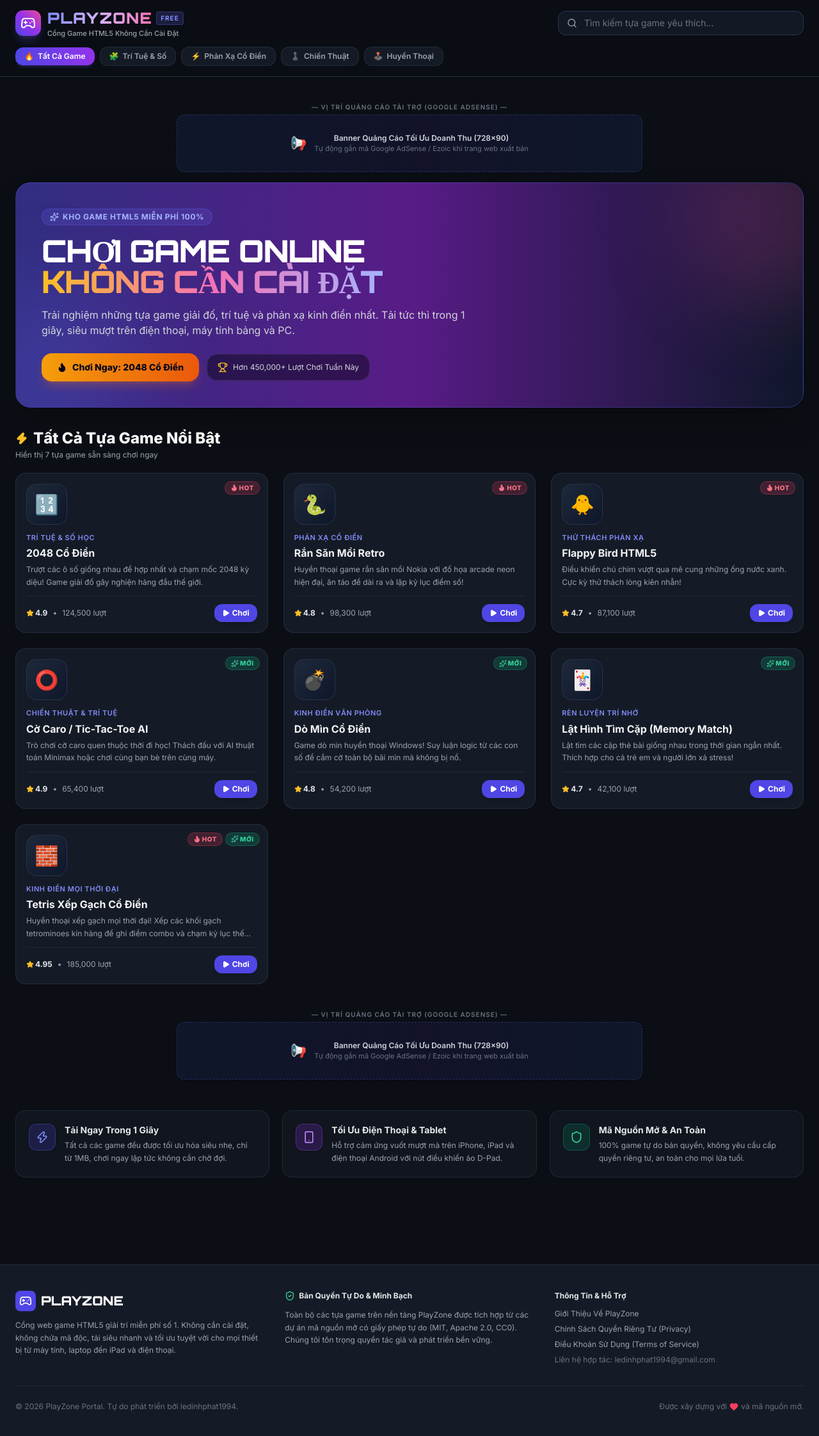
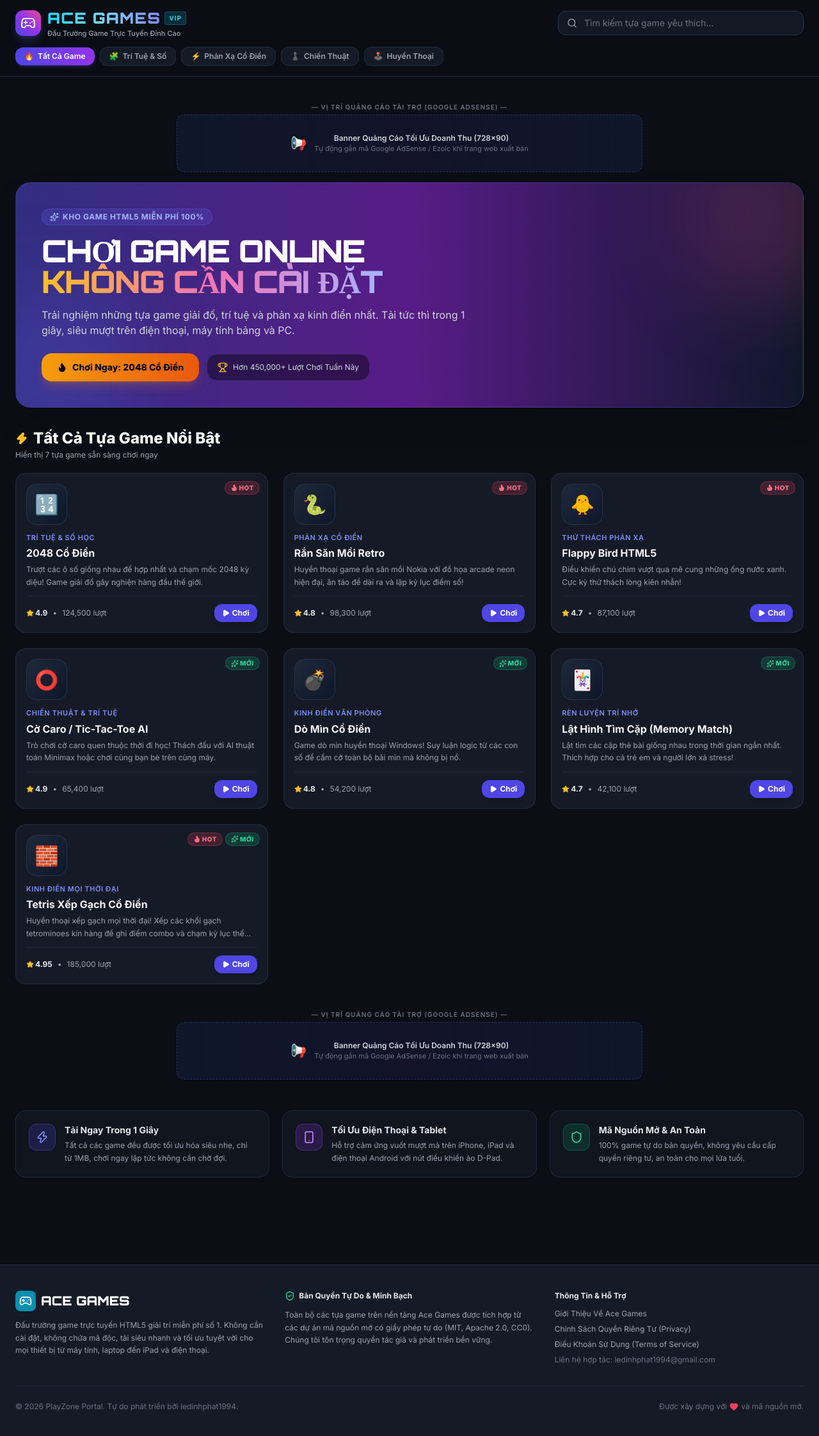
Before and after one commit to ledinhphat1994-rgb/ace-games, a React (Vite) app: page / in a window 1280 px wide. Shown: the whole page at 64% size. Built offline with nearby package versions, Linux system fonts and the light colour scheme.

Commit message:
feat: rebrand to Ace Games, update metadata and SEO

```diff
--- a/package.json
+++ b/package.json
@@ -1,5 +1,5 @@
 {
-  "name": "playzone-game-portal",
+  "name": "ace-games",
   "private": true,
   "version": "0.0.0",
   "type": "module",
--- a/src/components/Footer.tsx
+++ b/src/components/Footer.tsx
@@ -9,13 +9,13 @@ export const Footer: React.FC = () => {
           {/* Brand Col */}
           <div>
             <div className="flex items-center gap-2 mb-3">
-              <div className="w-8 h-8 rounded-lg bg-indigo-600 flex items-center justify-center text-white">
+              <div className="w-8 h-8 rounded-lg bg-cyan-600 flex items-center justify-center text-white">
                 <Gamepad2 className="w-5 h-5" />
               </div>
-              <span className="text-xl font-black text-white font-['Orbitron']">PLAYZONE</span>
+              <span className="text-xl font-black text-white font-['Orbitron']">ACE GAMES</span>
             </div>
             <p className="text-gray-400 leading-relaxed">
-              Cổng web game HTML5 giải trí miễn phí số 1. Không cần cài đặt, không chứa mã độc, tải siêu nhanh và tối ưu tuyệt vời cho mọi thiết bị từ máy tính, laptop đến iPad và điện thoại.
+              Đấu trường game trực tuyến HTML5 giải trí miễn phí số 1. Không cần cài đặt, không chứa mã độc, tải siêu nhanh và tối ưu tuyệt vời cho mọi thiết bị từ máy tính, laptop đến iPad và điện thoại.
             </p>
           </div>
 
@@ -26,7 +26,7 @@ export const Footer: React.FC = () => {
               <span>Bản Quyền Tự Do & Minh Bạch</span>
             </div>
             <p className="text-gray-400 leading-relaxed">
-              Toàn bộ các tựa game trên nền tảng PlayZone được tích hợp từ các dự án mã nguồn mở có giấy phép tự do (MIT, Apache 2.0, CC0). Chúng tôi tôn trọng quyền tác giả và phát triển bền vững.
+              Toàn bộ các tựa game trên nền tảng Ace Games được tích hợp từ các dự án mã nguồn mở có giấy phép tự do (MIT, Apache 2.0, CC0). Chúng tôi tôn trọng quyền tác giả và phát triển bền vững.
             </p>
           </div>
 
@@ -35,7 +35,7 @@ export const Footer: React.FC = () => {
             <span className="text-gray-200 font-bold block mb-3">Thông Tin & Hỗ Trợ</span>
             <ul className="space-y-2">
               <li>
-                <a href="#about" className="hover:text-indigo-400 transition">Giới Thiệu Về PlayZone</a>
+                <a href="#about" className="hover:text-cyan-400 transition">Giới Thiệu Về Ace Games</a>
               </li>
               <li>
                 <a href="#privacy" className="hover:text-indigo-400 transition">Chính Sách Quyền Riêng Tư (Privacy)</a>
--- a/src/components/Header.tsx
+++ b/src/components/Header.tsx
@@ -35,14 +35,14 @@ export const Header: React.FC<HeaderProps> = ({
             </div>
             <div>
               <div className="flex items-center gap-1.5">
-                <span className="text-2xl font-black tracking-wider text-transparent bg-clip-text bg-gradient-to-r from-indigo-400 via-purple-300 to-pink-400 font-['Orbitron']">
-                  PLAYZONE
+                <span className="text-2xl font-black tracking-wider text-transparent bg-clip-text bg-gradient-to-r from-cyan-400 via-sky-300 to-indigo-400 font-['Orbitron']">
+                  ACE GAMES
                 </span>
-                <span className="text-[10px] uppercase font-bold tracking-widest bg-indigo-500/20 text-indigo-400 border border-indigo-500/30 px-1.5 py-0.5 rounded">
-                  Free
+                <span className="text-[10px] uppercase font-bold tracking-widest bg-cyan-500/20 text-cyan-400 border border-cyan-500/30 px-1.5 py-0.5 rounded">
+                  VIP
                 </span>
               </div>
-              <p className="text-[11px] text-gray-400 font-medium">Cổng Game HTML5 Không Cần Cài Đặt</p>
+              <p className="text-[11px] text-gray-400 font-medium">Đấu Trường Game Trực Tuyến Đỉnh Cao</p>
             </div>
           </div>
 
--- a/src/games/Game2048.tsx
+++ b/src/games/Game2048.tsx
@@ -8,7 +8,7 @@ export const Game2048: React.FC = () => {
   const [board, setBoard] = useState<Board>(createEmptyBoard());
   const [score, setScore] = useState<number>(0);
   const [bestScore, setBestScore] = useState<number>(() => {
-    return parseInt(localStorage.getItem('playzone_2048_best') || '0', 10);
+    return parseInt(localStorage.getItem('acegames_2048_best') || '0', 10);
   });
   const [history, setHistory] = useState<{ board: Board; score: number } | null>(null);
   const [won, setWon] = useState<boolean>(false);
@@ -139,7 +139,7 @@ export const Game2048: React.FC = () => {
 
       if (nextScore > bestScore) {
         setBestScore(nextScore);
-        localStorage.setItem('playzone_2048_best', nextScore.toString());
+        localStorage.setItem('acegames_2048_best', nextScore.toString());
       }
 
       if (checkGameOver(boardWithNewTile)) {
--- a/src/games/GameCaro.tsx
+++ b/src/games/GameCaro.tsx
@@ -13,7 +13,7 @@ export const GameCaro: React.FC = () => {
   const [winnerInfo, setWinnerInfo] = useState<{ winner: Player | 'DRAW'; line?: number[] } | null>(null);
 
   const [stats, setStats] = useState<{ win: number; loss: number; draw: number }>(() => {
-    const saved = localStorage.getItem('playzone_caro_stats');
+    const saved = localStorage.getItem('acegames_caro_stats');
     return saved ? JSON.parse(saved) : { win: 0, loss: 0, draw: 0 };
   });
 
@@ -181,7 +181,7 @@ export const GameCaro: React.FC = () => {
       } else {
         updated.draw += 1;
       }
-      localStorage.setItem('playzone_caro_stats', JSON.stringify(updated));
+      localStorage.setItem('acegames_caro_stats', JSON.stringify(updated));
       return updated;
     });
   };
--- a/src/games/GameFlappy.tsx
+++ b/src/games/GameFlappy.tsx
@@ -12,7 +12,7 @@ export const GameFlappy: React.FC = () => {
   const canvasRef = useRef<HTMLCanvasElement | null>(null);
   const [score, setScore] = useState<number>(0);
   const [bestScore, setBestScore] = useState<number>(() => {
-    return parseInt(localStorage.getItem('playzone_flappy_best') || '0', 10);
+    return parseInt(localStorage.getItem('acegames_flappy_best') || '0', 10);
   });
   const [gameState, setGameState] = useState<'IDLE' | 'PLAYING' | 'GAMEOVER'>('IDLE');
 
@@ -162,7 +162,7 @@ export const GameFlappy: React.FC = () => {
 
             setBestScore(prev => {
               if (scoreRef.current > prev) {
-                localStorage.setItem('playzone_flappy_best', scoreRef.current.toString());
+                localStorage.setItem('acegames_flappy_best', scoreRef.current.toString());
                 return scoreRef.current;
               }
               return prev;
--- a/src/games/GameSnake.tsx
+++ b/src/games/GameSnake.tsx
@@ -17,7 +17,7 @@ export const GameSnake: React.FC = () => {
   const [direction, setDirection] = useState<Direction>('UP');
   const [score, setScore] = useState<number>(0);
   const [bestScore, setBestScore] = useState<number>(() => {
-    return parseInt(localStorage.getItem('playzone_snake_best') || '0', 10);
+    return parseInt(localStorage.getItem('acegames_snake_best') || '0', 10);
   });
   const [isGameOver, setIsGameOver] = useState<boolean>(false);
   const [isPaused, setIsPaused] = useState<boolean>(false);
@@ -129,7 +129,7 @@ export const GameSnake: React.FC = () => {
             const nextScore = s + 10;
             if (nextScore > bestScore) {
               setBestScore(nextScore);
-              localStorage.setItem('playzone_snake_best', nextScore.toString());
+              localStorage.setItem('acegames_snake_best', nextScore.toString());
             }
             return nextScore;
           });
--- a/src/games/GameTetris.tsx
+++ b/src/games/GameTetris.tsx
@@ -70,7 +70,7 @@ export const GameTetris: React.FC = () => {
   const [lines, setLines] = useState<number>(0);
   const [level, setLevel] = useState<number>(1);
   const [highScore, setHighScore] = useState<number>(() => {
-    return parseInt(localStorage.getItem('playzone_tetris_highscore') || '0', 10);
+    return parseInt(localStorage.getItem('acegames_tetris_highscore') || '0', 10);
   });
   const [gameOver, setGameOver] = useState<boolean>(false);
   const [isPaused, setIsPaused] = useState<boolean>(false);
@@ -207,7 +207,7 @@ export const GameTetris: React.FC = () => {
         const nextScore = prev + points * level;
         if (nextScore > highScore) {
           setHighScore(nextScore);
-          localStorage.setItem('playzone_tetris_highscore', nextScore.toString());
+          localStorage.setItem('acegames_tetris_highscore', nextScore.toString());
         }
         return nextScore;
       });
```
Also changed, not shown: index.html (+5 -5 lines).
